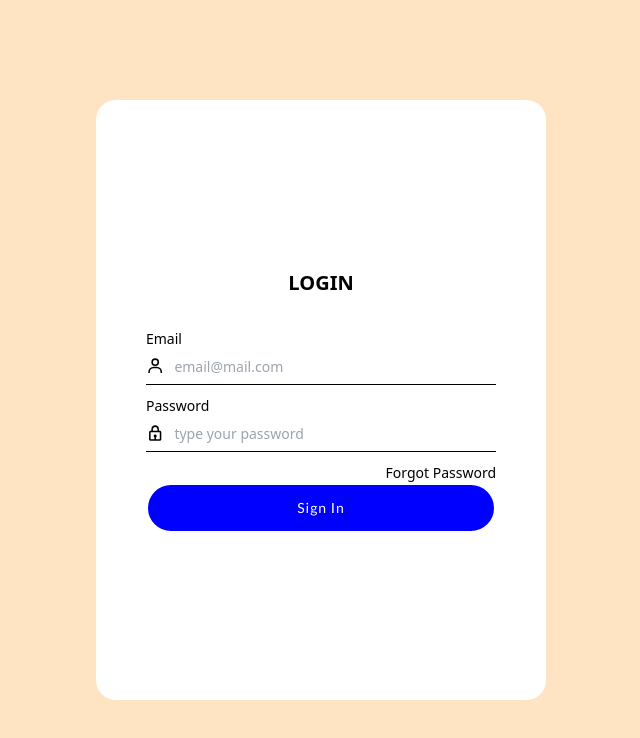
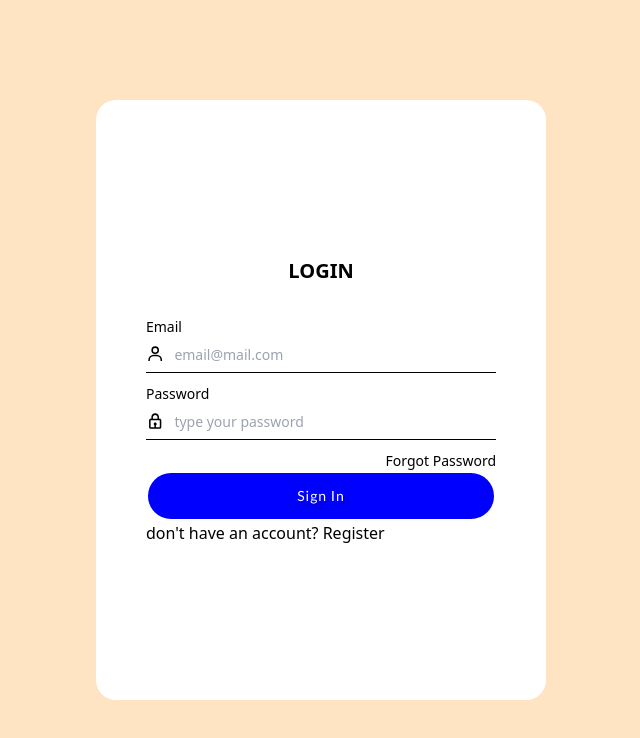
Before and after one commit to ceejayps/admin_dash_react, a React (Create React App) app: page / in a window 1280 px wide. Shown: the top 738 px of the page, without its empty margins (319-959 px from the left). Built offline with nearby package versions, Linux system fonts and the light colour scheme.

Commit message:
Update SignIn.jsx

```diff
--- a/src/pages/SignIn.jsx
+++ b/src/pages/SignIn.jsx
@@ -2,11 +2,15 @@
 import { BiLock, BiUser } from "react-icons/bi";
 import { FaLock, FaPersonBooth, FaUser } from "react-icons/fa";
 import "../signIn.css";
+
 const SignIn = () => {
-  const onSubmit = () => {};
+  const onSubmit = (e) => {
+
+  };
 
   const emailRef = useRef();
   const passwordRef = useRef();
+
   return (
     <div className="signInDiv">
       <form className="SignUpForm" onSubmit={onSubmit}>
@@ -43,9 +47,12 @@
         </div>
 
         <button className="formSubmitButton" type="submit">
-          {" "}
           Sign In
         </button>
+
+        <div className="createAccount">
+          <p>don't have an account? <span>Register</span></p>
+        </div>
       </form>
     </div>
   );
```
